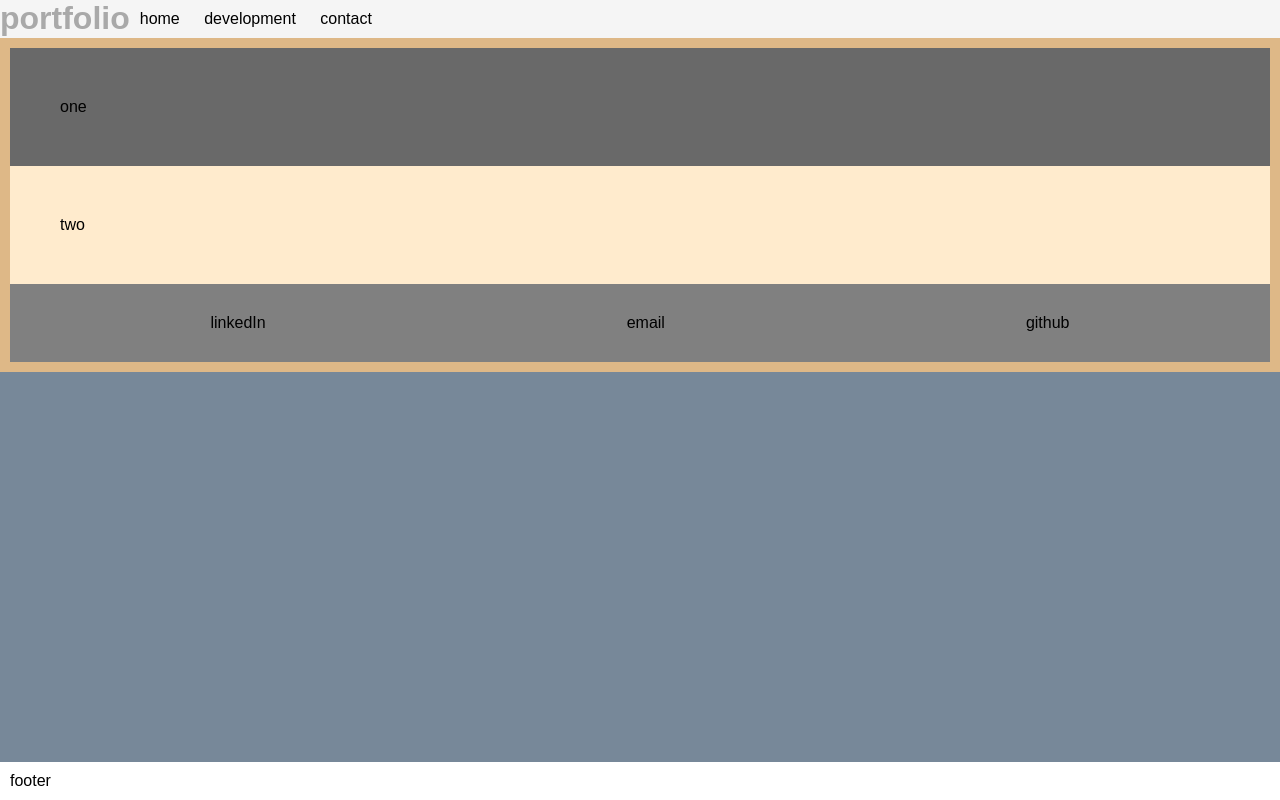
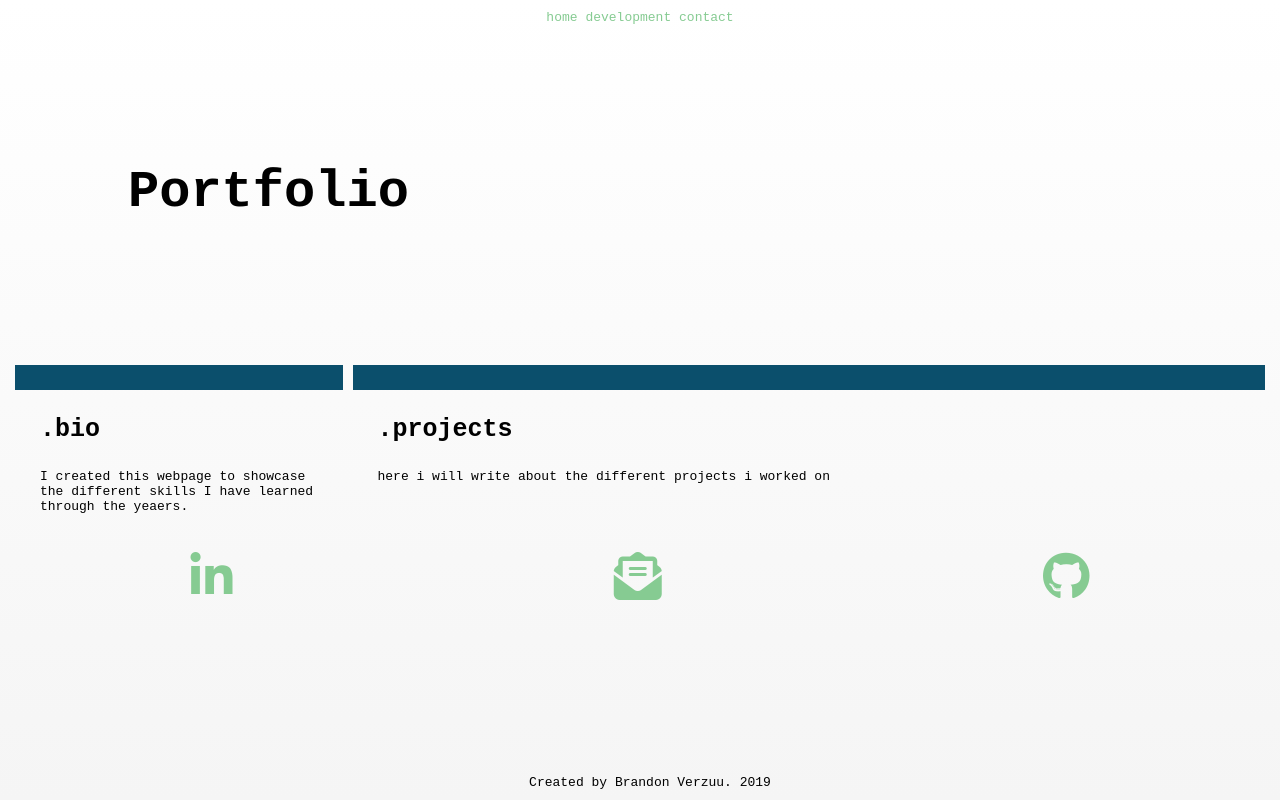
Before and after one commit to brand0new/website, a plain HTML site: page index.html in a window 1280 px wide. Drawn offline with Linux system fonts and the light colour scheme.

Commit message:
Update styling to work with flex box

```diff
--- a/index.html
+++ b/index.html
@@ -6,14 +6,12 @@
     <meta http-equiv="X-UA-Compatible" content="ie=edge">
     <title>my portfolio</title>
     <link rel="stylesheet" href="style.css">
+    <script src="https://kit.fontawesome.com/cda51575c9.js" crossorigin="anonymous"></script>
 </head>
+
 <body>
 
     <header>
-        <div>
-            <h1>portfolio</h1>
-        </div>
-        <div>
         <nav>
             <ul>
                 <li><a href="index.html">home</a></li>
@@ -21,21 +19,32 @@
                 <li><a href= "">contact</a></li>
             </ul>
         </nav>
+    </header>
+    <div id="title">
+        <h1>Portfolio</h1>
     </div>
-    </header>
+    <section id="block-holder">
+        <div id="bio" class="block">
+            <h3>.bio</h3>
+            <p>I created this webpage to showcase the different skills I have learned through the yeaers.</p>
+        </div>
 
-    <section id="block-holder">
-        <section id="block-one" class="block">one</section>
-        <section id="block-two" class="block">two</section>
-        <section id="references">
+        <div id="projects" class="block">
+            <h3>.projects</h3>
+            <p>here i will write about the different projects i worked on</p>
+        </div>
+    </section>
+    <div id="references">
         <ul class="ul-spread">
-                <li><a href="https://www.linkedin.com/in/brandonverzuu/">linkedIn</a></li>
-                <li><a href="">email</a></li>
-                <li><a href="https://github.com/brand0new">github</a></li>
+            <li class="li-icon"><a href="https://www.linkedin.com/in/brandonverzuu/"><i class="fab fa-linkedin-in fa-3x"></i></a></li>
+            <li class="li-icon"><a href=""><i class="fas fa-envelope-open-text fa-3x"></i></a></li>
+            <li class="li-icon"><a href="https://github.com/brand0new"><i class="fab fa-github fa-3x"></i></a></li>
         </ul>
-        </section>
-    </section>
+    </div>
+    <footer>
+        Created by Brandon Verzuu. 2019
+    </footer>
 
-    <footer>footer</footer>
 </body>
+
 </html>
--- /dev/null
+++ b/style.scss
@@ -0,0 +1,15 @@
+/* Coolors Exported Palette - coolors.co/000000-0f2499-86cb92-0b4f6c-145c9e */
+/* Used link above to generate desired color scheme */
+/* HSL */
+$color1: hsla(0%, 0%, 0%, 1);
+$color2: hsla(231%, 82%, 33%, 1);
+$color3: hsla(130%, 40%, 66%, 1);
+$color4: hsla(198%, 82%, 23%, 1);
+$color5: hsla(209%, 78%, 35%, 1);
+
+/* RGB */
+$color1: rgba(0, 0, 0, 1);
+$color2: rgba(15, 36, 153, 1);
+$color3: rgba(134, 203, 146, 1);
+$color4: rgba(11, 79, 108, 1);
+$color5: rgba(20, 92, 158, 1);
```
Also changed, not shown: style.css. Lines whose indentation alone changed are shown as unchanged.
